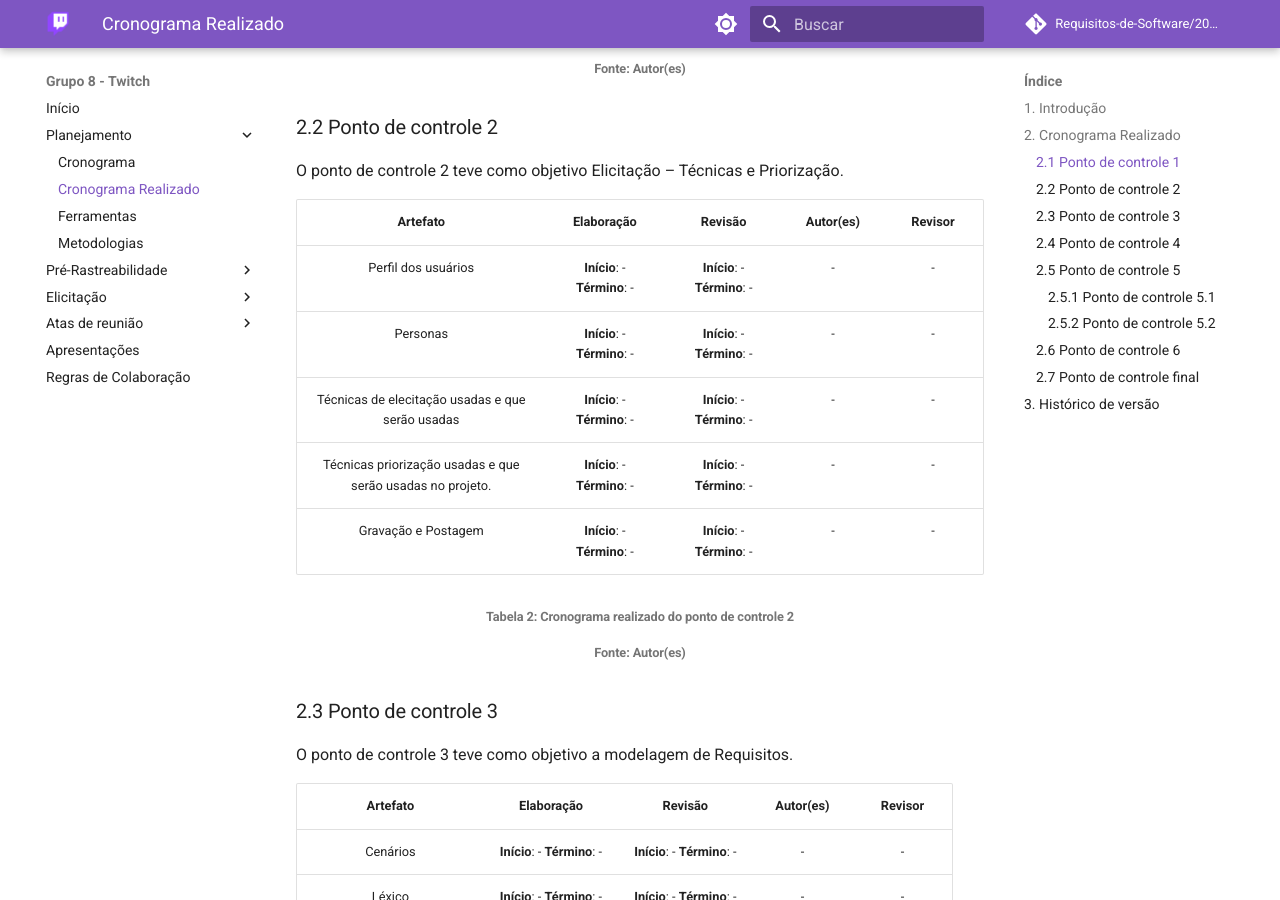
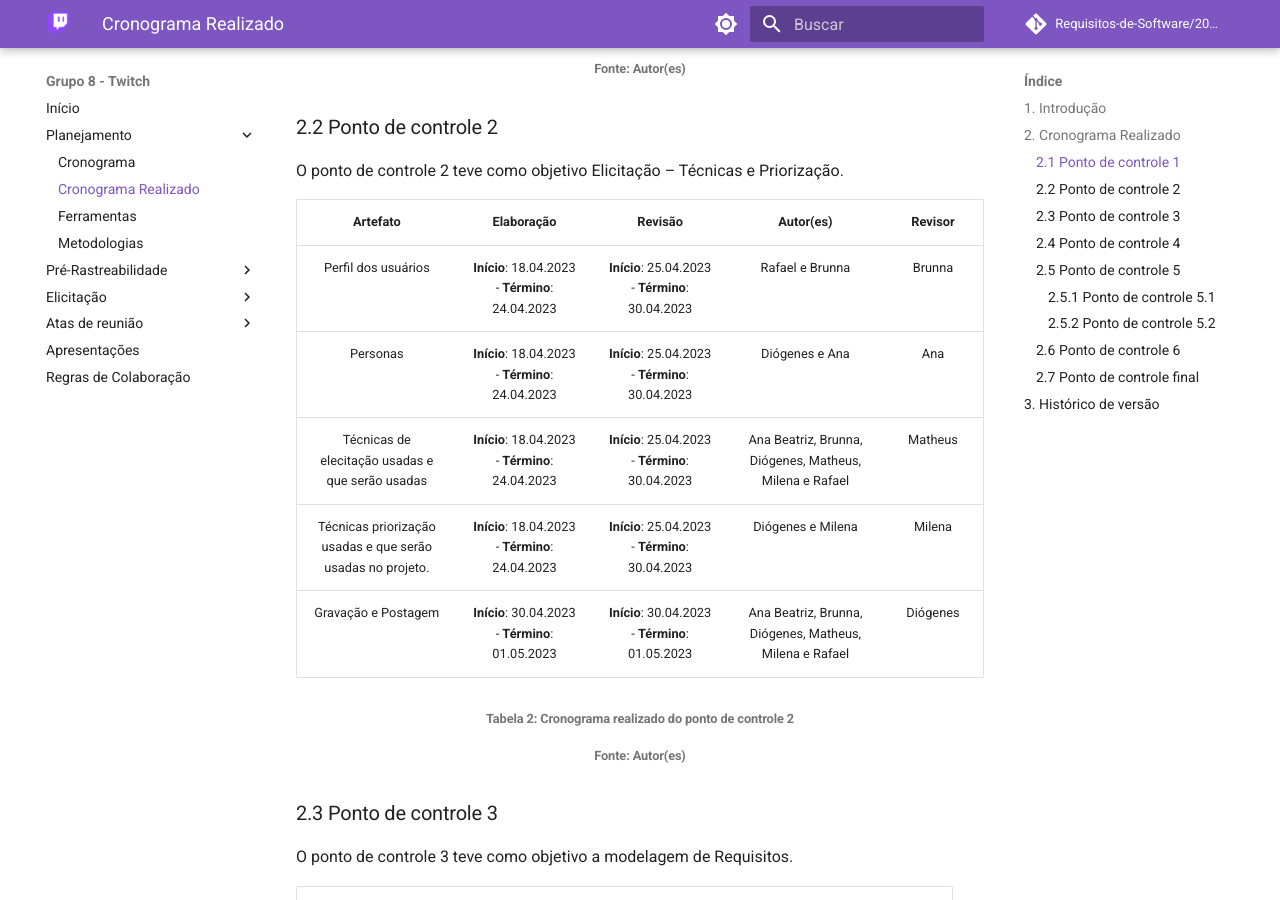
Before and after one commit to Requisitos-de-Software/2023.1-Twitch, an MkDocs documentation site: the page built from docs/planejamento/cronograma_realizado.md, in a window 1280 px wide and 900 px high, scrolled down 1143 px. Built offline with MkDocs 1.6.1 and Material for MkDocs 9.7.7, drawn with Linux system fonts in a browser that asks for light colours; comment, search, counter and statistics services are not loaded.

Commit message:
docs: Adição de Cronograma Realizado PC2

```diff
--- a/docs/planejamento/cronograma_realizado.md
+++ b/docs/planejamento/cronograma_realizado.md
@@ -29,11 +29,11 @@ O ponto de controle 2 teve como objetivo Elicitação – Técnicas e Priorizaç
 
 | Artefato | Elaboração| Revisão | Autor(es)  | Revisor  |
 | :------: | :-------: | :-----: | :--------: | :------: |
-| Perfil dos usuários | **Início**: -  **Término**: - | **Início**: -  **Término**: - | - | - |
-| Personas | **Início**: -  **Término**: - | **Início**: -  **Término**: - | - | - |
-| Técnicas de elecitação usadas e que serão usadas | **Início**: -  **Término**: - | **Início**: -  **Término**: - | - | - |
-| Técnicas priorização usadas e que serão usadas no projeto. | **Início**: -  **Término**: - | **Início**: -  **Término**: - | - | - |
-| Gravação e Postagem | **Início**: -  **Término**: - | **Início**: -  **Término**: - | - | - |
+| Perfil dos usuários | **Início**: 18.04.2023 -  **Término**: 24.04.2023 | **Início**: 25.04.2023 -  **Término**: 30.04.2023 | Rafael e Brunna | Brunna |
+| Personas | **Início**: 18.04.2023 -  **Término**: 24.04.2023 | **Início**: 25.04.2023 -  **Término**: 30.04.2023 | Diógenes e Ana | Ana |
+| Técnicas de elecitação usadas e que serão usadas | **Início**: 18.04.2023 -  **Término**: 24.04.2023 | **Início**: 25.04.2023 -  **Término**: 30.04.2023 | Ana Beatriz, Brunna, Diógenes, Matheus, Milena e Rafael | Matheus |
+| Técnicas priorização usadas e que serão usadas no projeto. | **Início**: 18.04.2023 -  **Término**: 24.04.2023 | **Início**: 25.04.2023 -  **Término**: 30.04.2023 | Diógenes e Milena | Milena |
+| Gravação e Postagem | **Início**: 30.04.2023 -  **Término**: 01.05.2023 | **Início**: 30.04.2023 -  **Término**: 01.05.2023 | Ana Beatriz, Brunna, Diógenes, Matheus, Milena e Rafael | Diógenes |
 
 <h6 align = "center"> Tabela 2: Cronograma realizado do ponto de controle 2 </h6>
 <h6 align = "center"> Fonte: Autor(es) </h6>
```
